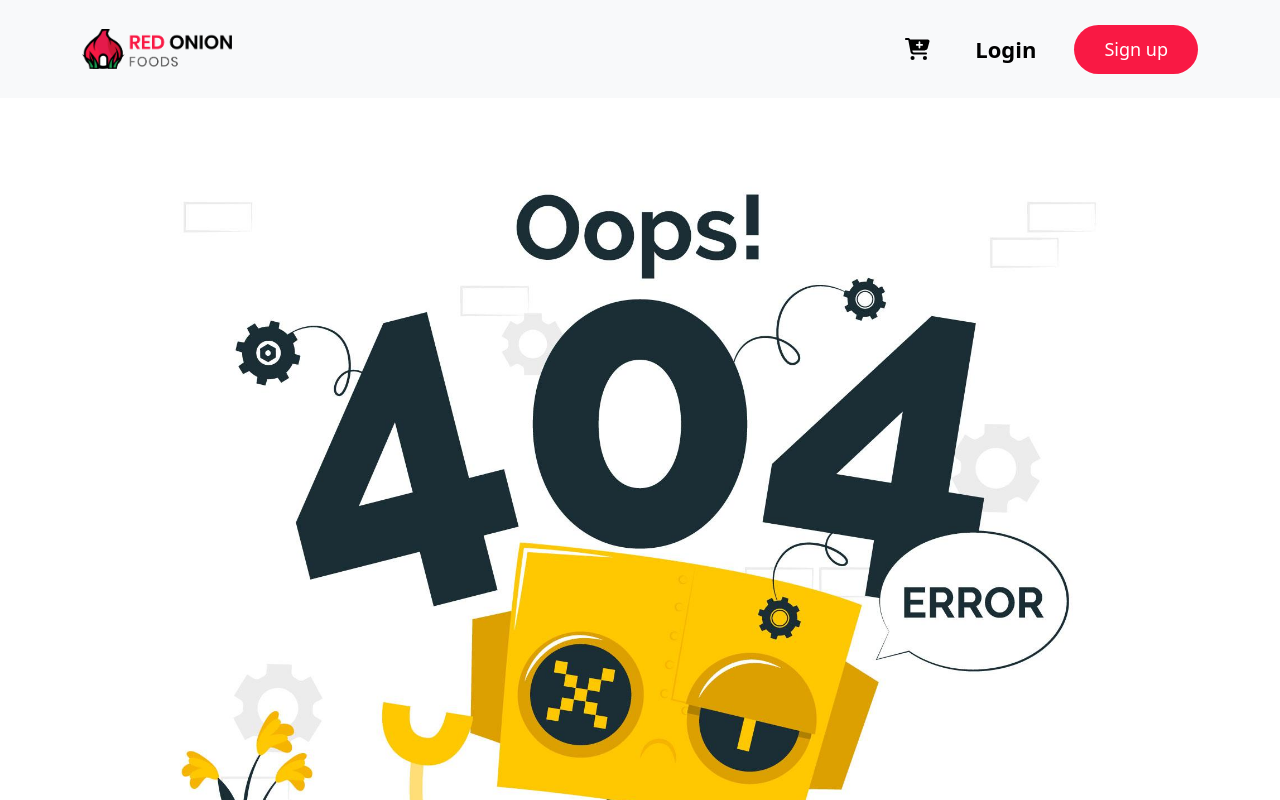
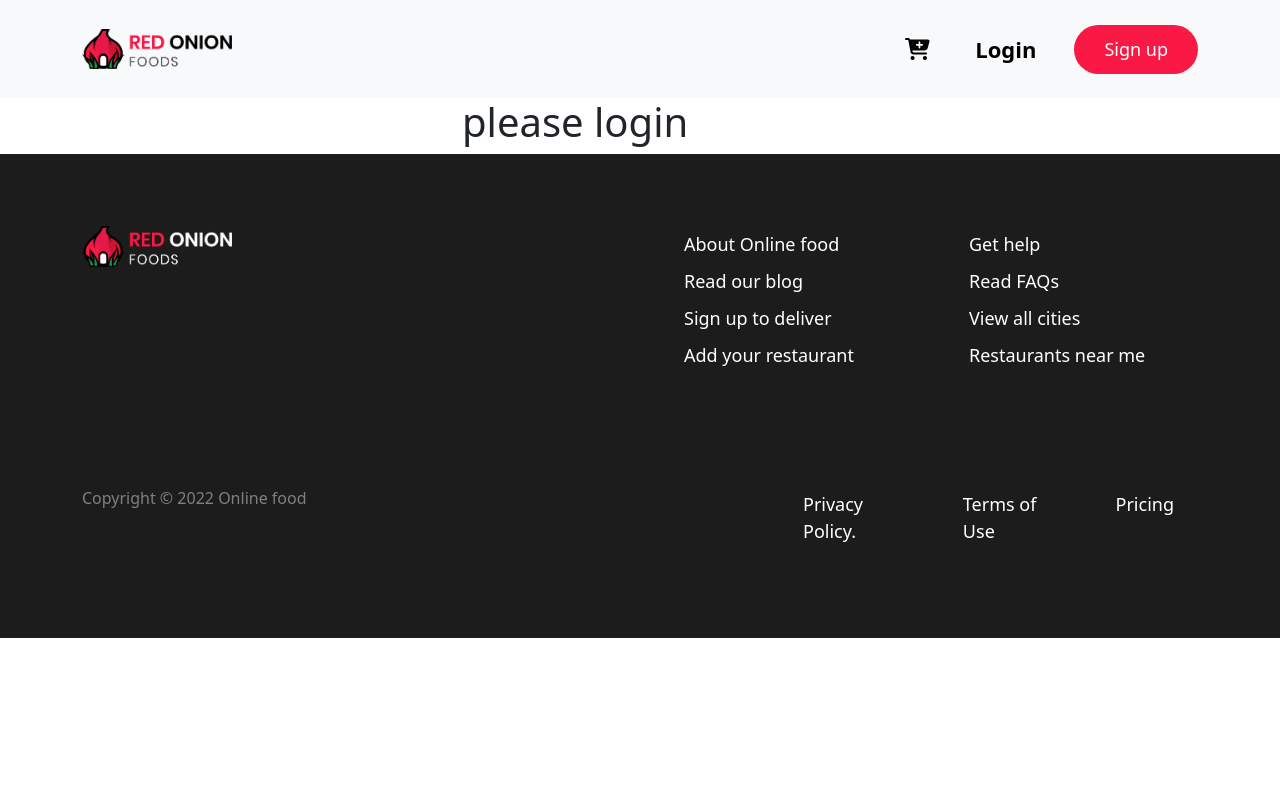
Before and after one commit to Humaiun-Manik/red-onion-client, a React (Create React App) app: page /login in a window 1280 px wide. Shown: the top 800 px of the page. Built offline with nearby package versions, Linux system fonts and the light colour scheme.

Commit message:
added media query

```diff
--- a/src/App.js
+++ b/src/App.js
@@ -2,6 +2,7 @@ import "bootstrap/dist/css/bootstrap.min.css";
 import { Route, Routes } from "react-router-dom";
 import "./App.css";
 import Home from "./Pages/Home/Home/Home";
+import SignIn from "./Pages/Login/SignIn/SignIn";
 import NotFound from "./Pages/NotFound/NotFound";
 import Footer from "./Pages/Shared/Footer/Footer";
 import Header from "./Pages/Shared/Header/Header";
@@ -12,6 +13,7 @@ function App() {
       <Header />
       <Routes>
         <Route path="/" element={<Home />} />
+        <Route path="login" element={<SignIn />} />
         <Route path="*" element={<NotFound />} />
       </Routes>
       <Footer />
--- a/src/Pages/Home/ItemDetails/ItemDetails.css
+++ b/src/Pages/Home/ItemDetails/ItemDetails.css
@@ -44,3 +44,13 @@
   border: none;
   background-color: white;
 }
+
+@media only screen and (max-width: 576px) {
+  .minus-plus-btn button {
+    margin: 10px;
+  }
+  .items-img-container img {
+    width: 100px;
+    margin-right: 30px;
+  }
+}
--- a/src/Pages/Home/ItemDetails/ItemDetails.js
+++ b/src/Pages/Home/ItemDetails/ItemDetails.js
@@ -59,7 +59,6 @@ const ItemDetails = ({ itemId, items }) => {
         <button className="add-btn">
           <FontAwesomeIcon className="me-3" icon={faCartPlus}></FontAwesomeIcon>Add
         </button>
-
         <div className="d-flex my-5 py-4 items-img-container">
           {itemsImg.map((itemImg) => (
             <img key={itemImg.id} src={itemImg.img} alt="" />
--- a/src/Pages/Home/Items/Items.css
+++ b/src/Pages/Home/Items/Items.css
@@ -16,3 +16,9 @@
   padding: 10px 50px;
   background-color: #b1b1b1;
 }
+
+@media only screen and (max-width: 576px) {
+  .items-container button {
+    margin: 0 10px;
+  }
+}
--- a/src/Pages/Home/Items/Items.js
+++ b/src/Pages/Home/Items/Items.js
@@ -24,8 +24,6 @@ const Items = () => {
     setItemId(id);
   };
 
-  // const item = items.find((item) => item.id === itemId);
-
   return (
     <div className="container">
       <div className="items-container d-flex justify-content-center my-5">
--- /dev/null
+++ b/src/Pages/Login/SignIn/SignIn.js
@@ -0,0 +1,19 @@
+import React from "react";
+import { Col, Row } from "react-bootstrap";
+import "./SignIn.css";
+
+const SignIn = () => {
+  return (
+    <div className="container">
+      <Row>
+        <Col md={4}></Col>
+        <Col md={4}>
+          <h1>please login</h1>
+        </Col>
+        <Col md={4}></Col>
+      </Row>
+    </div>
+  );
+};
+
+export default SignIn;
```
Also changed, not shown: src/Pages/Login/SignIn/SignIn.css (added).
